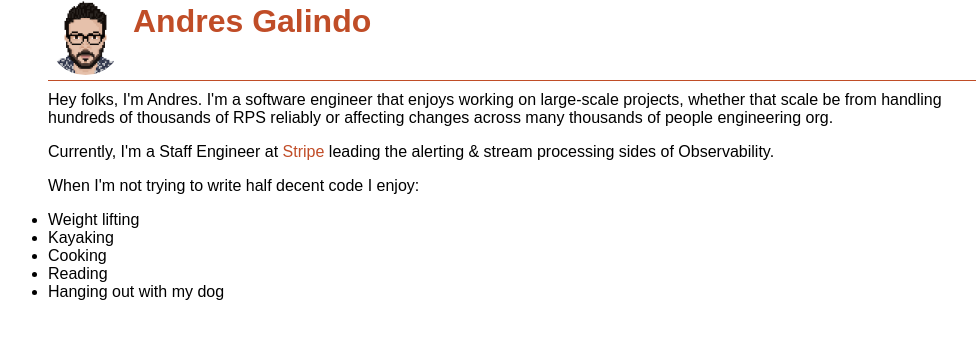
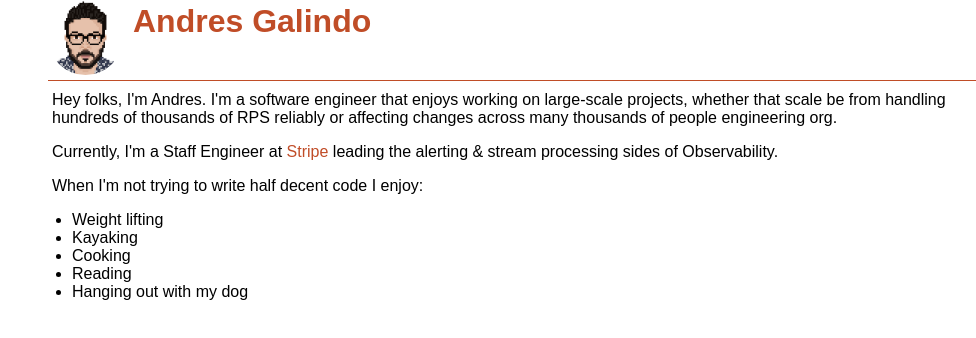
Before and after one commit to mrferos/site, an Eleventy site: page about.md in a window 1280 px wide. Shown: the whole page, without its empty margins (122-1098 px from the left). Built offline with nearby package versions, Linux system fonts and the light colour scheme; Eleventy itself is replaced by a stand-in of ours; files that its build step writes are made by us from their sources.

Commit message:
Added page

```diff
--- a/_includes/page.njk
+++ b/_includes/page.njk
@@ -34,6 +34,14 @@
     p {
         margin-bottom: 1em;
     }
+
+    ul {
+        padding-left: 1.25em;
+    }
+
+    .content-type-page {
+        margin: 0.25em;
+    }
 </style>
 <body class="theme-defaults">
 <header>
```
